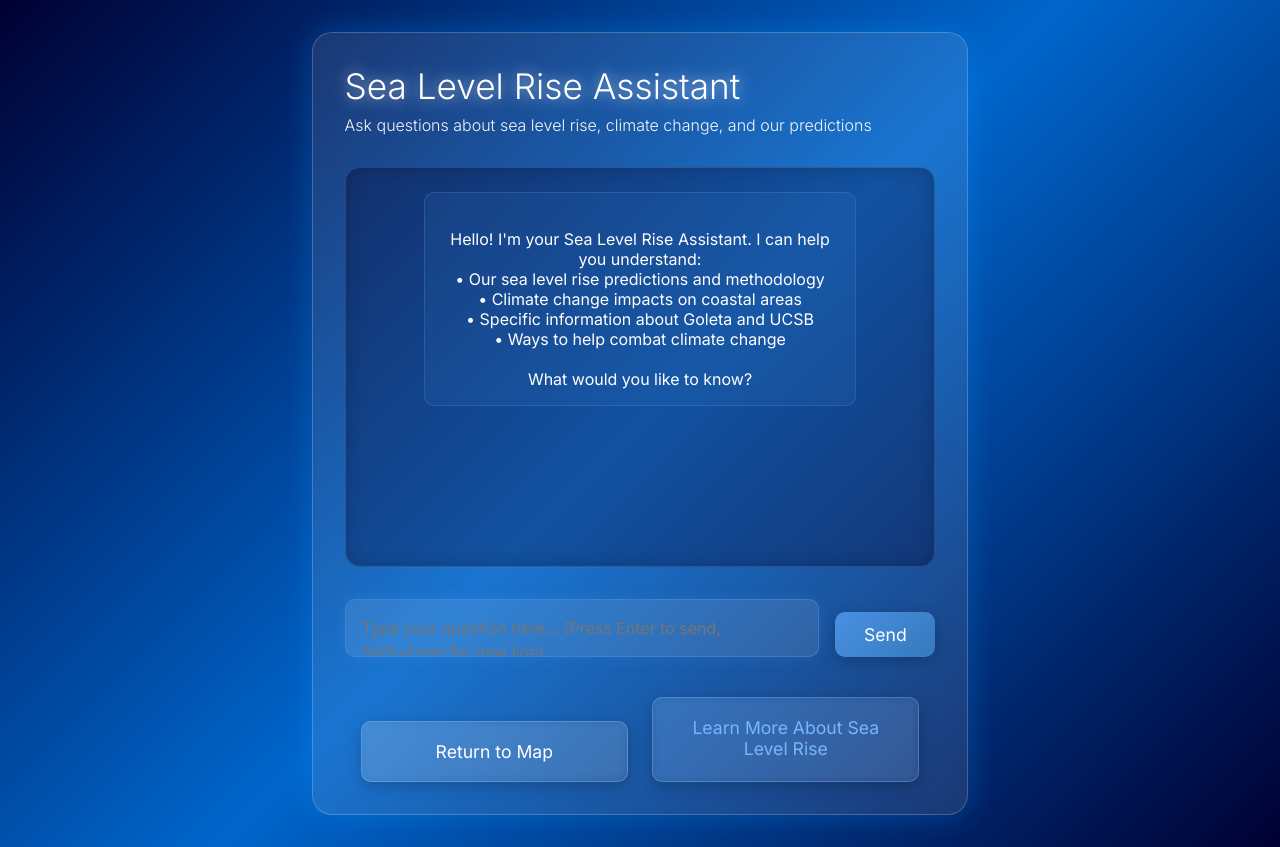
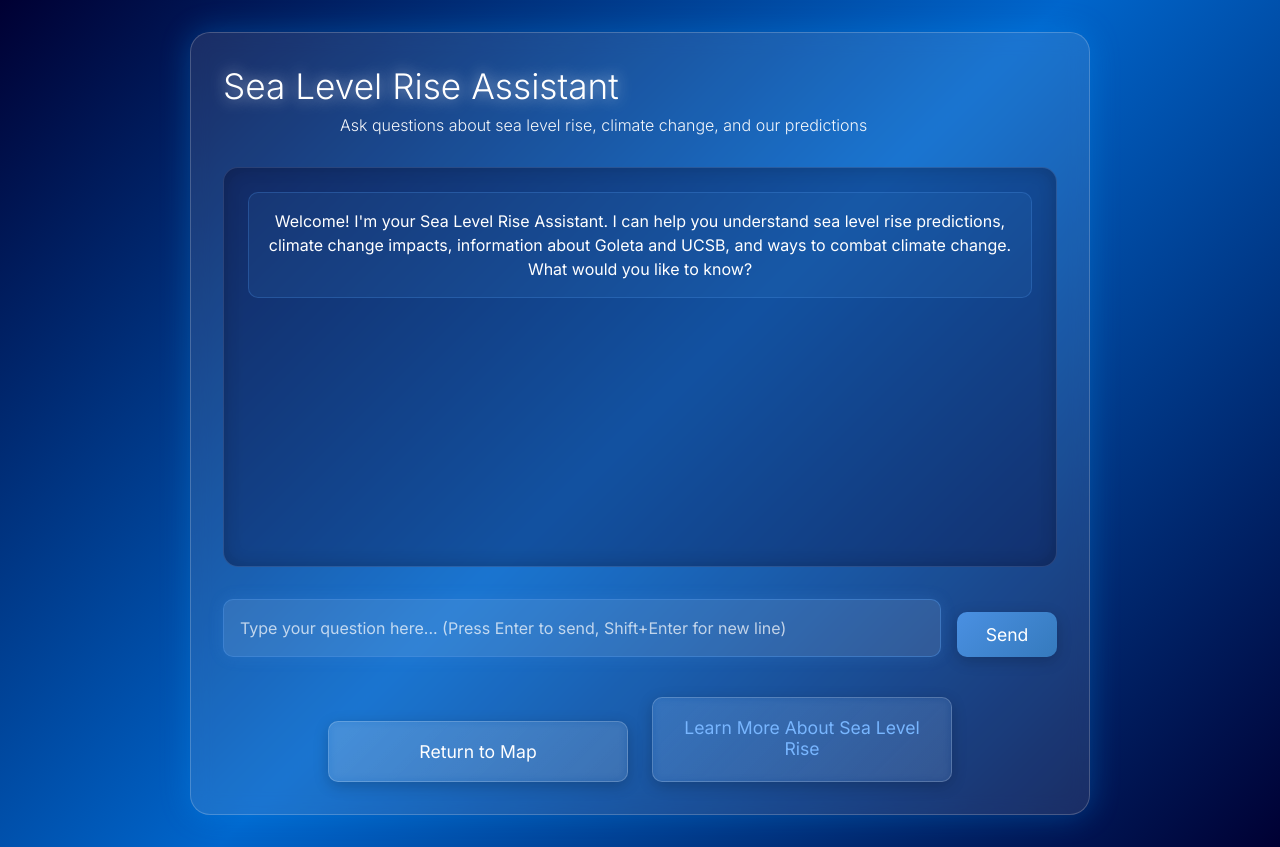
Before and after one commit to jdelpego/inspire_dataorbit, a Python web app: template Custom Frontend/templates/chat.html in a window 1280 px wide. Run offline with Jinja, Linux system fonts and the light colour scheme; the template is opened without the code that fills it, so the values that code supplies are empty.

Commit message:
Changes for chatbot

```diff
--- a/Custom Frontend/templates/chat.html
+++ b/Custom Frontend/templates/chat.html
@@ -8,13 +8,7 @@
 
         <div class="chat-box" id="chat-box">
             <div class="message system-message">
-                Hello! I'm your Sea Level Rise Assistant. I can help you understand:
-                • Our sea level rise predictions and methodology
-                • Climate change impacts on coastal areas
-                • Specific information about Goleta and UCSB
-                • Ways to help combat climate change
-
-                What would you like to know?
+                Welcome! I'm your Sea Level Rise Assistant. I can help you understand sea level rise predictions, climate change impacts, information about Goleta and UCSB, and ways to combat climate change. What would you like to know?
             </div>
         </div>
 
@@ -41,6 +35,8 @@
     const buttonText = document.getElementById('button-text');
     const loadingSpinner = document.getElementById('loading-spinner');
     let isProcessing = false;
+    let retryCount = 0;
+    const MAX_RETRIES = 2;
 
     // Auto-resize textarea
     chatInput.addEventListener('input', function() {
@@ -71,14 +67,17 @@
         chatBox.scrollTop = chatBox.scrollHeight;
     }
 
-    async function sendMessage() {
+    async function sendMessage(retry = false) {
         const message = chatInput.value.trim();
         if (!message || isProcessing) return;
 
-        setLoading(true);
-        addMessage(message, 'user');
-        chatInput.value = '';
-        chatInput.style.height = 'auto';
+        if (!retry) {
+            setLoading(true);
+            addMessage(message, 'user');
+            chatInput.value = '';
+            chatInput.style.height = 'auto';
+            retryCount = 0;
+        }
 
         try {
             const response = await fetch('/chat', {
@@ -92,24 +91,34 @@
             const data = await response.json();
 
             if (data.error) {
+                if (retryCount < MAX_RETRIES) {
+                    retryCount++;
+                    await new Promise(resolve => setTimeout(resolve, 1000)); // Wait 1 second
+                    return sendMessage(true);
+                }
                 addMessage('🚫 ' + data.error, 'error');
             } else {
                 addMessage(data.response);
             }
         } catch (error) {
             console.error('Error:', error);
-            addMessage('🚫 Sorry, I encountered an error. Please try again.', 'error');
+            if (retryCount < MAX_RETRIES) {
+                retryCount++;
+                await new Promise(resolve => setTimeout(resolve, 1000)); // Wait 1 second
+                return sendMessage(true);
+            }
+            addMessage('🚫 Connection error. Please try again.', 'error');
         } finally {
             setLoading(false);
         }
     }
 
-    sendButton.addEventListener('click', sendMessage);
+    sendButton.addEventListener('click', () => sendMessage(false));
 
     chatInput.addEventListener('keydown', function(e) {
         if (e.key === 'Enter' && !e.shiftKey) {
             e.preventDefault();
-            sendMessage();
+            sendMessage(false);
         }
     });
 
@@ -151,12 +160,45 @@
     min-height: 40px;
     max-height: 150px;
     line-height: 1.5;
+    color: white;
+    font-size: 1rem;
+    background: rgba(255, 255, 255, 0.1);
+}
+
+.chat-input::placeholder {
+    color: rgba(255, 255, 255, 0.7);
+}
+
+.message {
+    color: white;
+    font-size: 1rem;
+    line-height: 1.5;
+    margin: 1rem 0;
+    padding: 1rem;
+    border-radius: 10px;
+    word-wrap: break-word;
 }
 
 .error-message {
     background: rgba(255, 59, 48, 0.1);
     border: 1px solid rgba(255, 59, 48, 0.3);
     color: #ff3b30;
+}
+
+.user-message {
+    background: rgba(74, 144, 226, 0.2);
+    border: 1px solid rgba(74, 144, 226, 0.3);
+    margin-left: auto;
+    text-align: right;
+    max-width: 80%;
+}
+
+.assistant-message {
+    background: rgba(255, 255, 255, 0.1);
+    border: 1px solid rgba(255, 255, 255, 0.2);
+    margin-right: auto;
+    text-align: left;
+    max-width: 80%;
 }
 
 .message a {
@@ -171,7 +213,14 @@
 .system-message {
     background: rgba(74, 144, 226, 0.1);
     border: 1px solid rgba(74, 144, 226, 0.3);
-    white-space: pre-line;
+    text-align: center;
+    margin: 0 auto 1rem auto;
+    max-width: 100%;
+}
+
+.chat-box {
+    background: rgba(0, 0, 51, 0.3);
+    border: 1px solid rgba(255, 255, 255, 0.1);
 }
 </style>
 {% endblock %}
```
Also changed, not shown: Custom Frontend/app.py (+14 -7 lines).
